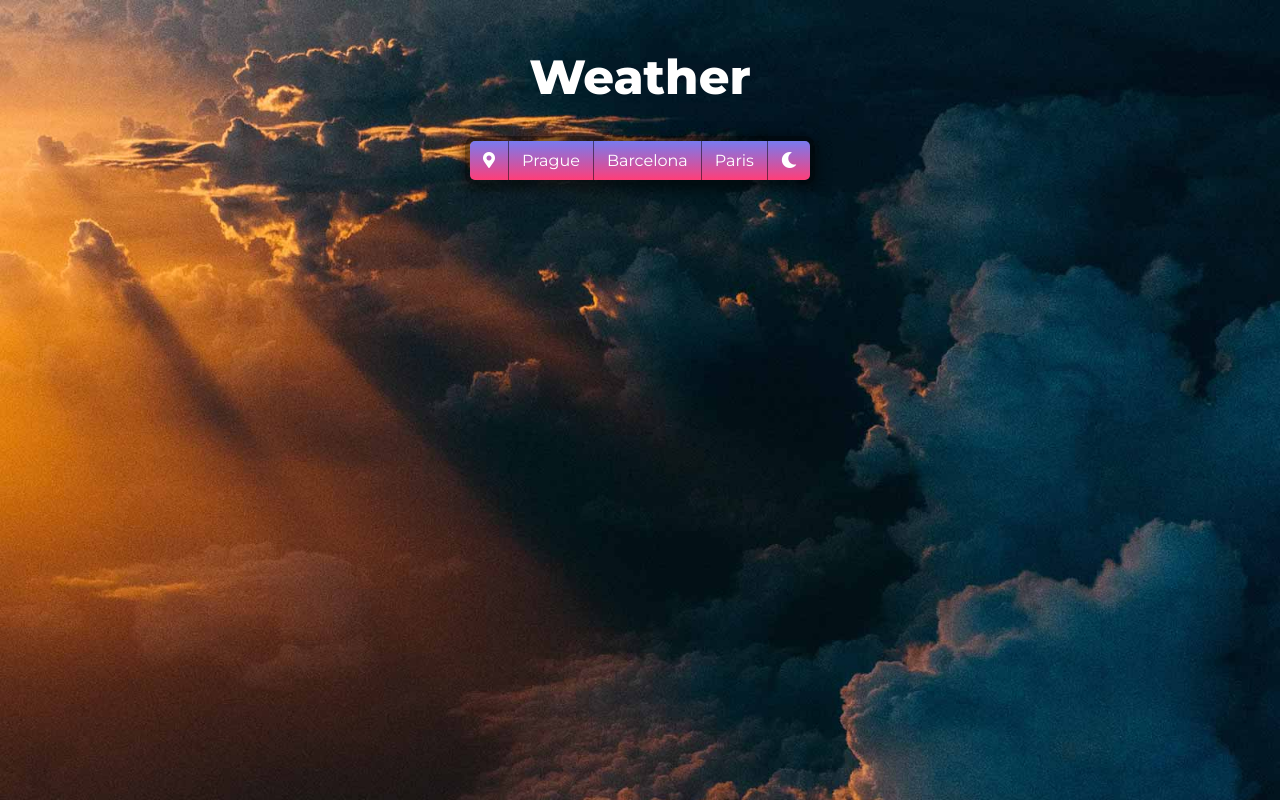
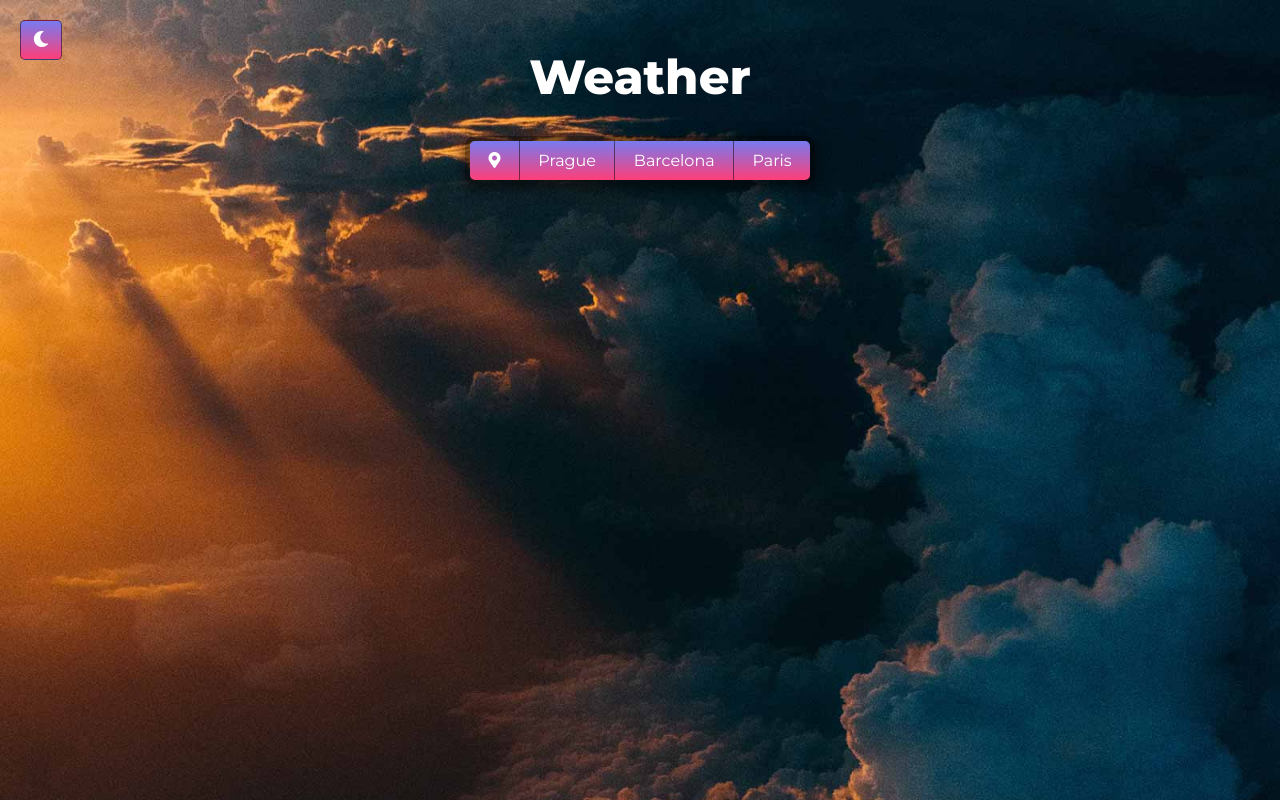
Before and after one commit to domiHustinova/weather-app, a React (Create React App) app: page / in a window 1280 px wide. Built offline with nearby package versions, Linux system fonts and the light colour scheme.

Commit message:
refactor: create Display container

```diff
--- a/src/App.js
+++ b/src/App.js
@@ -1,68 +1,41 @@
 import React, { useState } from "react";
-import styled from "styled-components";
-import { useTranslation } from "react-i18next";
 
-import { fetchWeatherData, fetchForecastData } from "./services/API";
-import { getForecastData } from "./services/helpers";
-
-import { ForecastContainer } from "./containers/Forecast";
-import { QuickOptionsContainer } from "./containers/QuickOptions";
-import { WeatherContainer } from "./containers/Weather";
-
-import { ThemeProvider } from "styled-components";
+import styled, { ThemeProvider } from "styled-components/macro";
 import { lightTheme, darkTheme } from "./theme/consts";
 import GlobalStyle from "./theme/GlobalStyle";
 
-const StyledDisplayCard = styled.div`
-  margin: 10px auto 30px auto;
-  width: 350px;
-  overflow: hidden;
-  border-radius: 10px;
-  border: 5px solid ${({ theme }) => theme.weatherCardBorder};
-  box-shadow: 0 3px 15px r ${({ theme }) => theme.weatherCardShadow};
+import { DisplayContainer } from "./containers/Display";
+
+export const ThemeButton = styled.button`
+  position: absolute;
+  top: 20px;
+  left: 20px;
+  padding: 10px 12px;
+  font-size: 16px;
+  background: ${({ theme }) => theme.buttonBackgroundGradientLight};
+  color: ${({ theme }) => theme.buttonText};
+  border: 1px solid ${({ theme }) => theme.buttonBorder};
+  border-radius: 5px;
+  outline: 0;
+  cursor: pointer;
+
+  &:hover,
+  &:focus,
+  &:active {
+    background: ${({ theme }) => theme.buttonBackgroundGradientDark};
+  }
 `;
 
 const App = () => {
-  const { t } = useTranslation();
   const [isDarkTheme, setIsDarkTheme] = useState(false);
-  const [loading, setLoading] = useState(false);
-  const [showWeatherCard, setShowWeatherCard] = useState(false);
-  const [weatherData, setWeatherData] = useState({});
-  const [forecastData, setForecastData] = useState([]);
-
-  const displayWeather = async (city) => {
-    setLoading(true);
-    setShowWeatherCard(true);
-
-    const newWeatherData = await fetchWeatherData(city);
-    const newForecastData = await fetchForecastData(city);
-
-    setWeatherData(newWeatherData);
-    setForecastData(getForecastData(newForecastData));
-    setLoading(false);
-  };
-
-  const handleThemeChange = () => {
-    setIsDarkTheme(!isDarkTheme);
-  };
 
   return (
     <ThemeProvider theme={isDarkTheme ? darkTheme : lightTheme}>
-      <>
-        <GlobalStyle />
-        <h1>{t("title")}</h1>
-        <QuickOptionsContainer
-          displayWeather={displayWeather}
-          handleThemeChange={handleThemeChange}
-          isDarkTheme={isDarkTheme}
-        />
-        {!loading && showWeatherCard && (
-          <StyledDisplayCard>
-            <WeatherContainer weatherData={weatherData} />
-            <ForecastContainer forecastData={forecastData} />
-          </StyledDisplayCard>
-        )}
-      </>
+      <GlobalStyle />
+      <ThemeButton onClick={() => setIsDarkTheme(!isDarkTheme)}>
+        <i className={`fas ${isDarkTheme ? "fa-sun" : "fa-moon"}`}></i>
+      </ThemeButton>
+      <DisplayContainer />
     </ThemeProvider>
   );
 };
--- /dev/null
+++ b/src/containers/Display.js
@@ -0,0 +1,52 @@
+import React, { useState } from "react";
+import styled from "styled-components";
+import { useTranslation } from "react-i18next";
+
+import { fetchWeatherData, fetchForecastData } from "../services/API";
+import { getForecastData } from "../services/helpers";
+
+import { ForecastContainer } from "./Forecast";
+import { QuickOptionsContainer } from "./QuickOptions";
+import { WeatherContainer } from "./Weather";
+
+const StyledDisplayCard = styled.div`
+  margin: 10px auto 30px auto;
+  width: 350px;
+  overflow: hidden;
+  border-radius: 10px;
+  border: 5px solid ${({ theme }) => theme.weatherCardBorder};
+  box-shadow: 0 3px 15px r ${({ theme }) => theme.weatherCardShadow};
+`;
+
+export function DisplayContainer() {
+  const { t } = useTranslation();
+  const [loading, setLoading] = useState(false);
+  const [showWeatherCard, setShowWeatherCard] = useState(false);
+  const [weatherData, setWeatherData] = useState({});
+  const [forecastData, setForecastData] = useState([]);
+
+  const displayWeather = async (city) => {
+    setLoading(true);
+    setShowWeatherCard(true);
+
+    const newWeatherData = await fetchWeatherData(city);
+    const newForecastData = await fetchForecastData(city);
+
+    setWeatherData(newWeatherData);
+    setForecastData(getForecastData(newForecastData));
+    setLoading(false);
+  };
+
+  return (
+    <>
+      <h1>{t("title")}</h1>
+      <QuickOptionsContainer displayWeather={displayWeather} />
+      {!loading && showWeatherCard && (
+        <StyledDisplayCard>
+          <WeatherContainer weatherData={weatherData} />
+          <ForecastContainer forecastData={forecastData} />
+        </StyledDisplayCard>
+      )}
+    </>
+  );
+}
--- a/src/containers/QuickOptions.js
+++ b/src/containers/QuickOptions.js
@@ -4,11 +4,7 @@ import { useTranslation } from "react-i18next";
 import { QuickOptions } from "../components/";
 import { CITIES } from "../services/consts";
 
-export function QuickOptionsContainer({
-  displayWeather,
-  handleThemeChange,
-  isDarkTheme,
-}) {
+export function QuickOptionsContainer({ displayWeather }) {
   const { t } = useTranslation();
   return (
     <QuickOptions>
@@ -23,9 +19,6 @@ export function QuickOptionsContainer({
           {t(city.title)}
         </QuickOptions.Button>
       ))}
-      <QuickOptions.Button onClick={handleThemeChange}>
-        <i className={`fas ${isDarkTheme ? "fa-sun" : "fa-moon"}`}></i>
-      </QuickOptions.Button>
     </QuickOptions>
   );
 }
```
